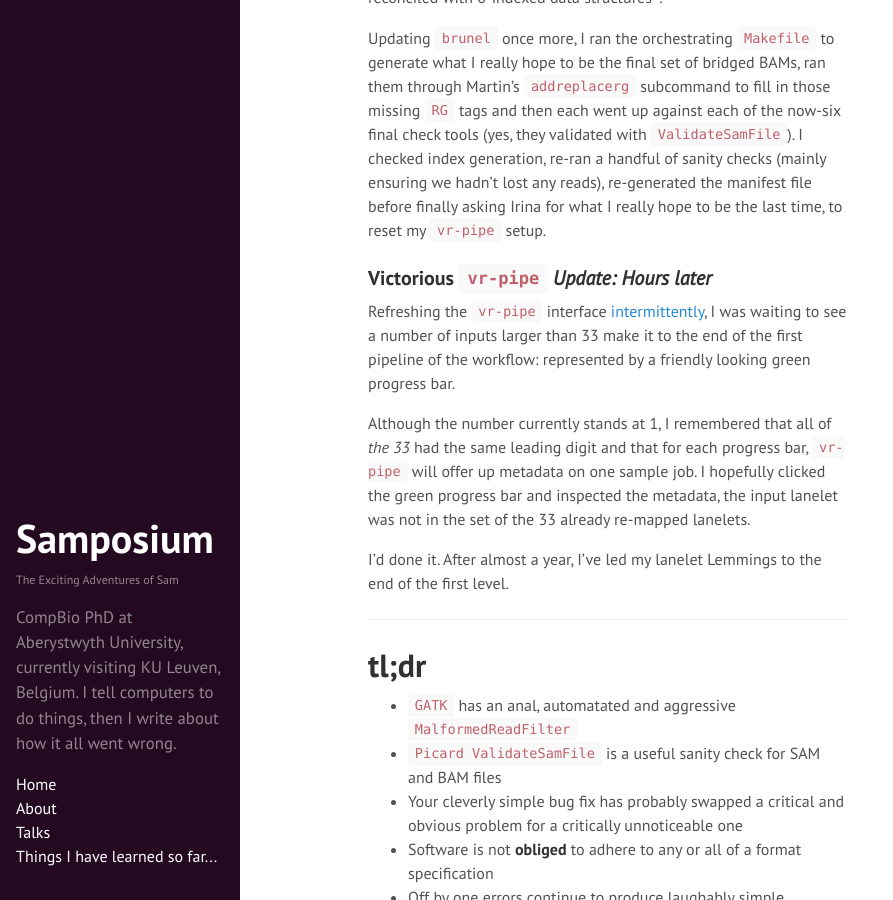
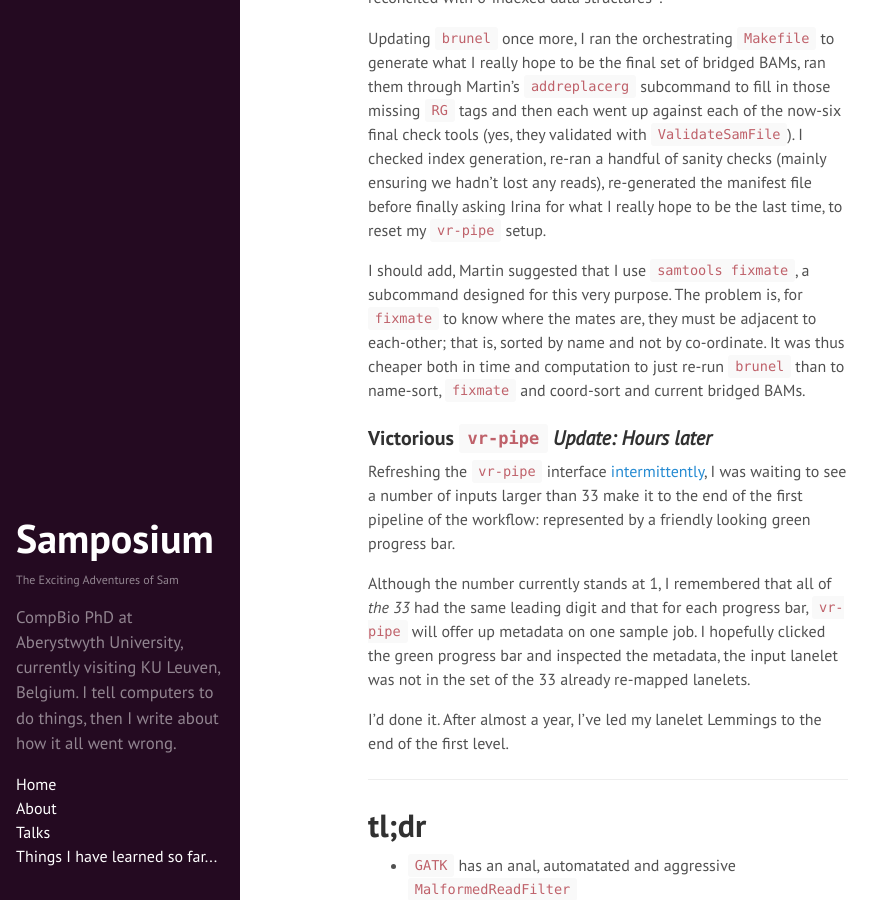
Before and after one commit to SamStudio8/samstudio8.github.io.off, a Jekyll site: the page built from _posts/2015-08-27-bridgebuilding-p4.md, in a window 1280 px wide and 900 px high, scrolled down 6406 px. Shown: the whole window, without its empty margins (0-893 px from the left). Built offline with Jekyll 4.4.1, drawn with Linux system fonts in a browser that asks for light colours; Markdown is read by kramdown in place of the engine named in the settings; comment, search, counter and statistics services are not loaded.

Commit message:
Update 2015-08-27-bridgebuilding-p4.md

```diff
--- a/_posts/2015-08-27-bridgebuilding-p4.md
+++ b/_posts/2015-08-27-bridgebuilding-p4.md
@@ -211,6 +211,11 @@ and then each went up against each of the now-six final check tools (yes, they v
 I checked index generation, re-ran a handful of sanity checks (mainly ensuring we hadn't lost any reads), re-generated
 the manifest file before finally asking Irina for what I really hope to be the last time, to reset my `vr-pipe` setup.
 
+I should add, Martin suggested that I use `samtools fixmate`, a subcommand designed for this very purpose.
+The problem is, for `fixmate` to know where the mates are, they must be adjacent to each-other; that is, sorted
+by name and not by co-ordinate. It was thus cheaper both in time and computation to just re-run `brunel` than to
+name-sort, `fixmate` and coord-sort and current bridged BAMs.
+
 <a name="victory"></a>
 ### Victorious `vr-pipe` *Update: Hours later*
 Refreshing the `vr-pipe` interface [intermittently](https://www.youtube.com/watch?v=8UhONY3-1os), I was waiting
```
